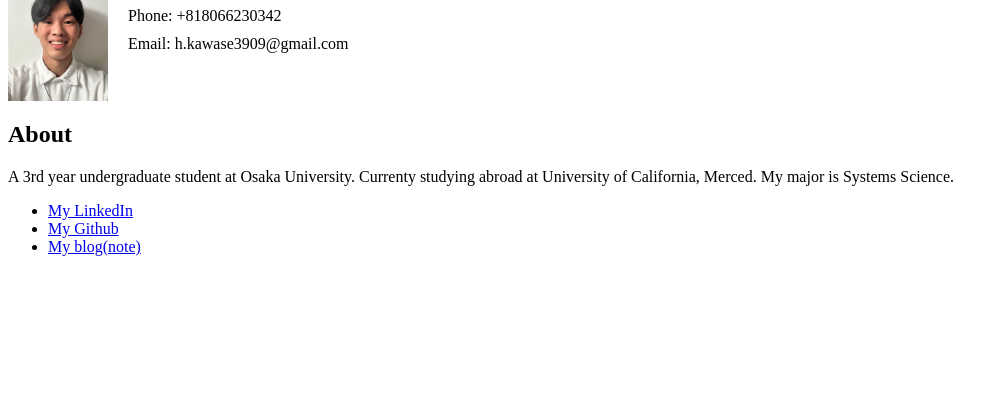
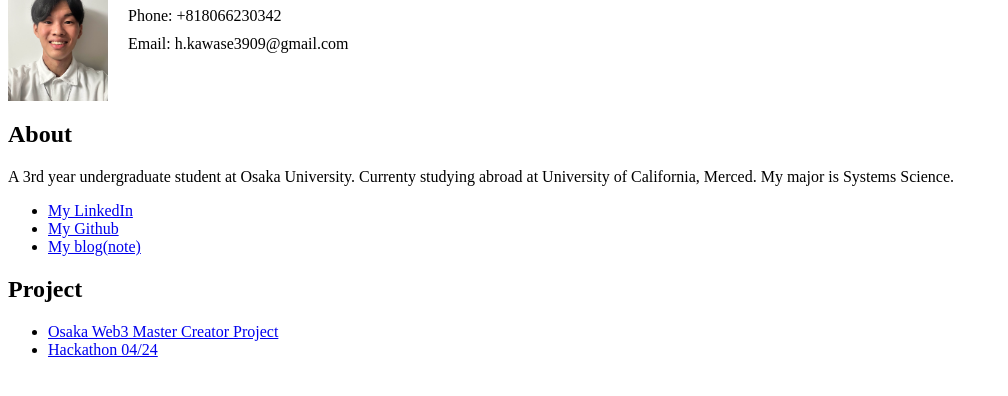
Before and after one commit to Haruki65/haruki65.github.io, a plain HTML site: page index.html in a window 1280 px wide. Shown: the part 104-500 px from the top of the page, without its empty margins (0-1008 px from the left). Drawn offline with Linux system fonts and the light colour scheme.

Commit message:
Update index.html

```diff
--- a/index.html
+++ b/index.html
@@ -4,7 +4,7 @@
 <head>
     <link rel="stylesheet" href="stylesheet.css">
     <meta charset="utf-8">
-    <title>Progate</title>
+    <title>Haruki Kawase</title>
 </head>
 
 <body>
@@ -19,11 +19,16 @@
     </div>
     <h2>About</h2>
     <p>A 3rd year undergraduate student at Osaka University. Currenty studying abroad at University of California,
-        Merced. My major is Systems Science.</p>
+        Merced. My major is Systems Science. </p>
     <ul>
         <li><a href="https://www.linkedin.com/in/haruki-kawase-7a7248306">My LinkedIn</a></li>
         <li><a href="https://github.com/Haruki65">My Github</a></li>
-        <li><a href="https://note.com/haru8556/">My blog(note)</li>
+        <li><a href="https://note.com/haru8556/">My blog(note)</a></li>
+    </ul>
+    <h2>Project</h2>
+    <ul>
+        <li><a href="pages/web3.html">Osaka Web3 Master Creator Project</a></li>
+        <li><a href="pages/hackathon.html">Hackathon 04/24</a></li>
     </ul>
 </body>
 
```
